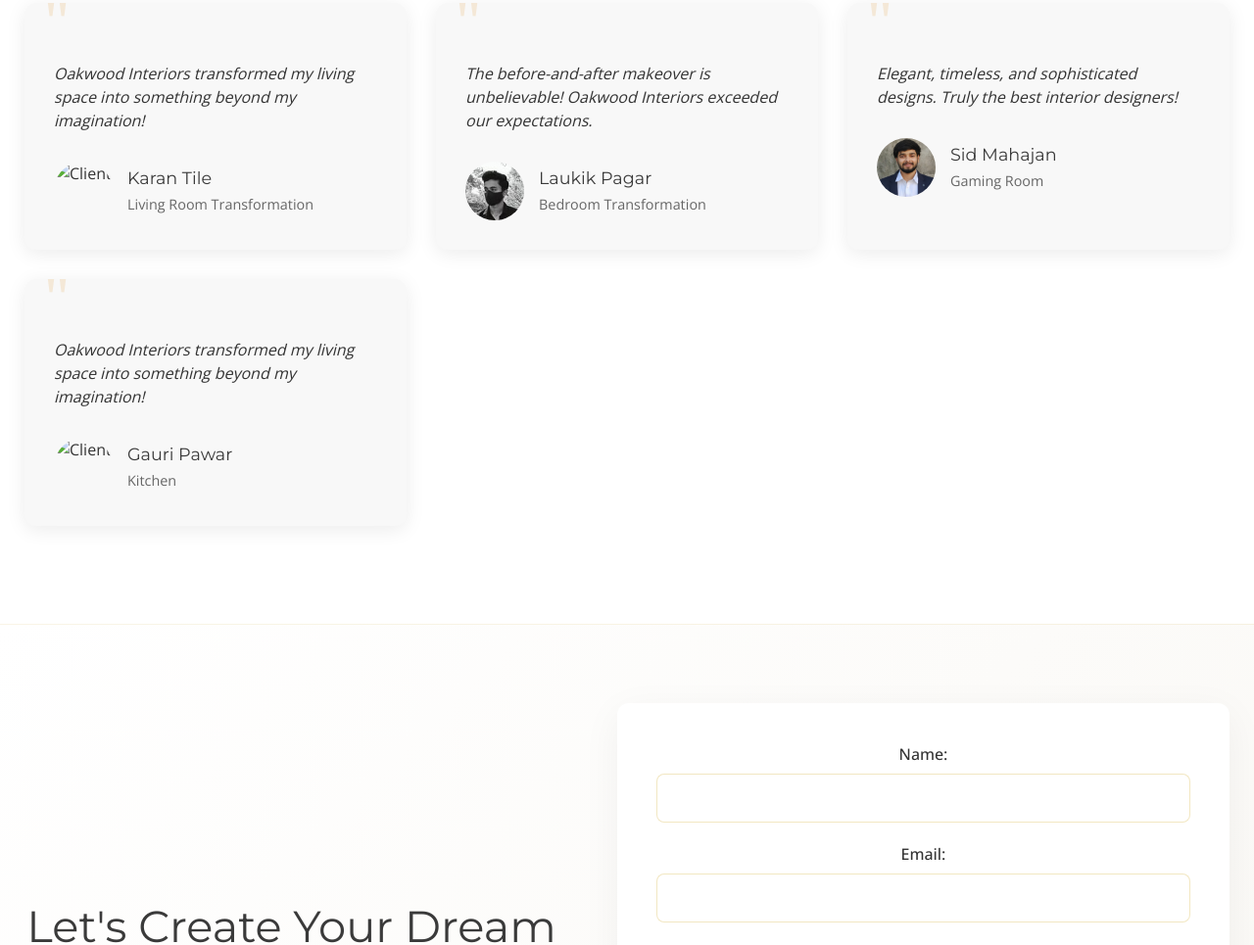
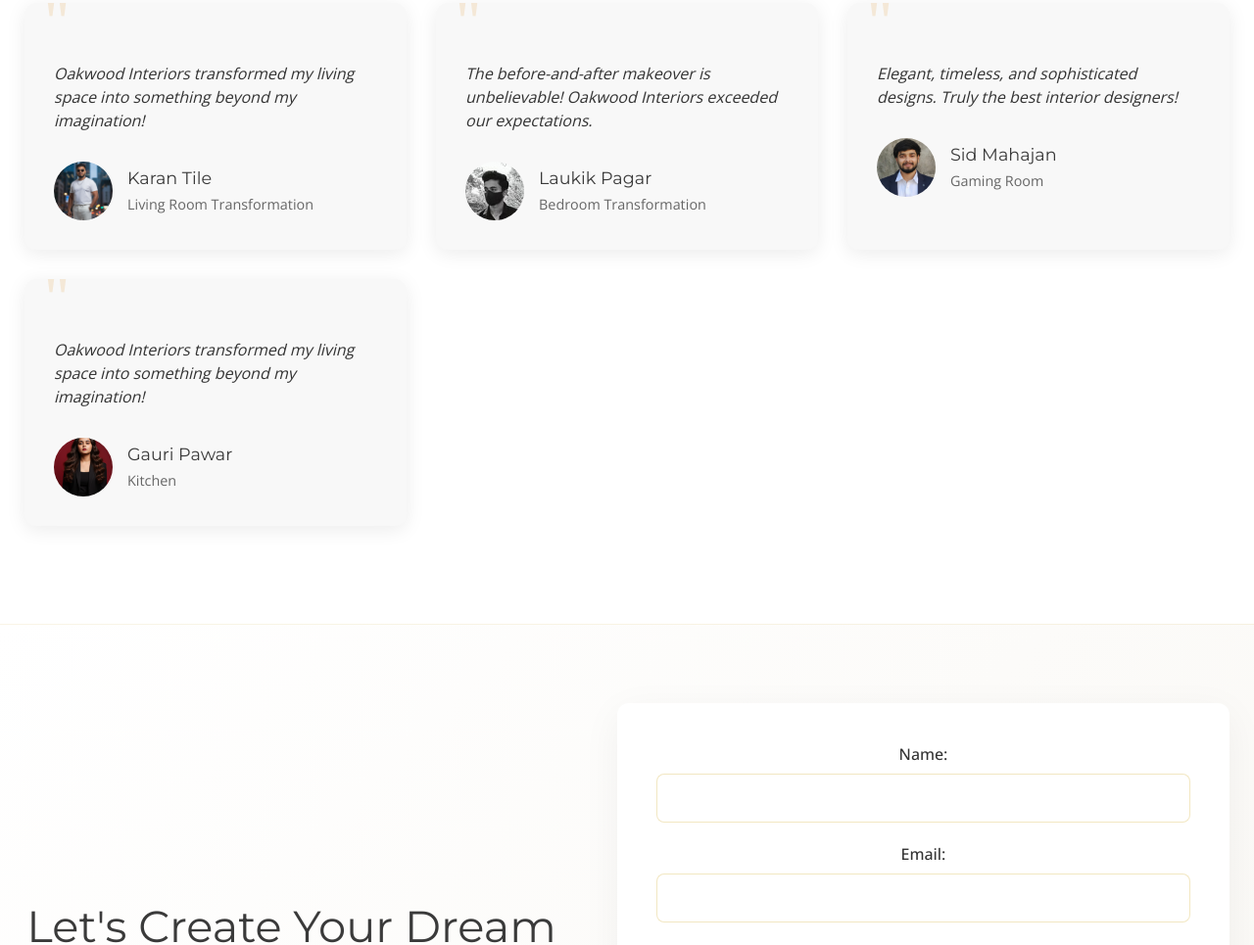
Before and after one commit to sidmahajan47/Oakwood-Interiors, a plain HTML site: page index.html in a window 1280 px wide. Shown: the part 2364-3329 px from the top of the page at 98% size. Drawn offline with nearby package versions, Linux system fonts and the light colour scheme.

Commit message:
index.html

```diff
--- a/index.html
+++ b/index.html
@@ -932,7 +932,7 @@
                         <div class="quote">"</div>
                         <p>Oakwood Interiors transformed my living space into something beyond my imagination!</p>
                         <div class="client-info">
-                            <img src="assets/images/client 6.jpg" alt="Client">
+                            <img src="assets/images/client 6.png" alt="Client">
                             <div>
                                 <h4>Karan Tile</h4>
                                 <p>Living Room Transformation</p>
@@ -965,7 +965,7 @@
                         <div class="quote">"</div>
                         <p>Oakwood Interiors transformed my living space into something beyond my imagination!</p>
                         <div class="client-info">
-                            <img src="assets/images/client 5.jpg" alt="Client">
+                            <img src="assets/images/client 5.png" alt="Client">
                             <div>
                                 <h4>Gauri Pawar</h4>
                                 <p>Kitchen</p>
```
